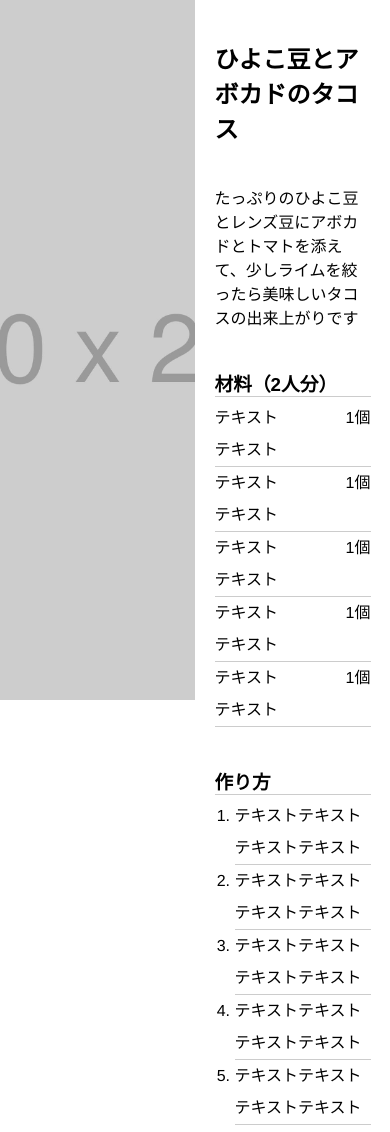
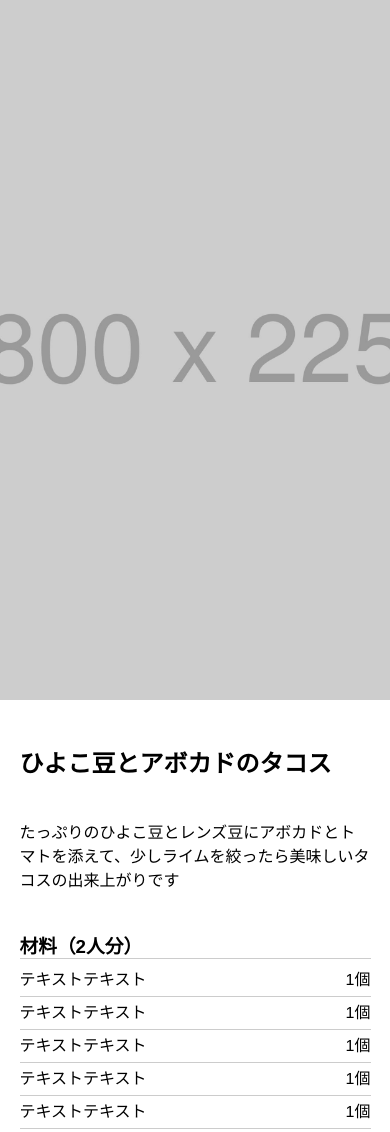
Before and after one commit to makiko1996/HTML_Lesson, a plain HTML site: page recipe_dialy2/index.html in a window 390 px wide. Shown: the top 1132 px of the page. Drawn offline with Linux system fonts and the light colour scheme.

Commit message:
[finish]recipe_dialy

```diff
--- a/recipe_dialy2/style.css
+++ b/recipe_dialy2/style.css
@@ -109,3 +109,17 @@ h3 {
   border-bottom: 1px solid #cccccc;
   margin-bottom: 5px;
 }
+
+@media screen and (max-width: 834px){
+  #recipe {
+    display: block;
+  }
+
+  #recipe_image {
+    width: 100%;
+  }
+
+  #recipe_body {
+    width: 100%;
+  }
+}
```
Also changed, not shown: 1 other file.
